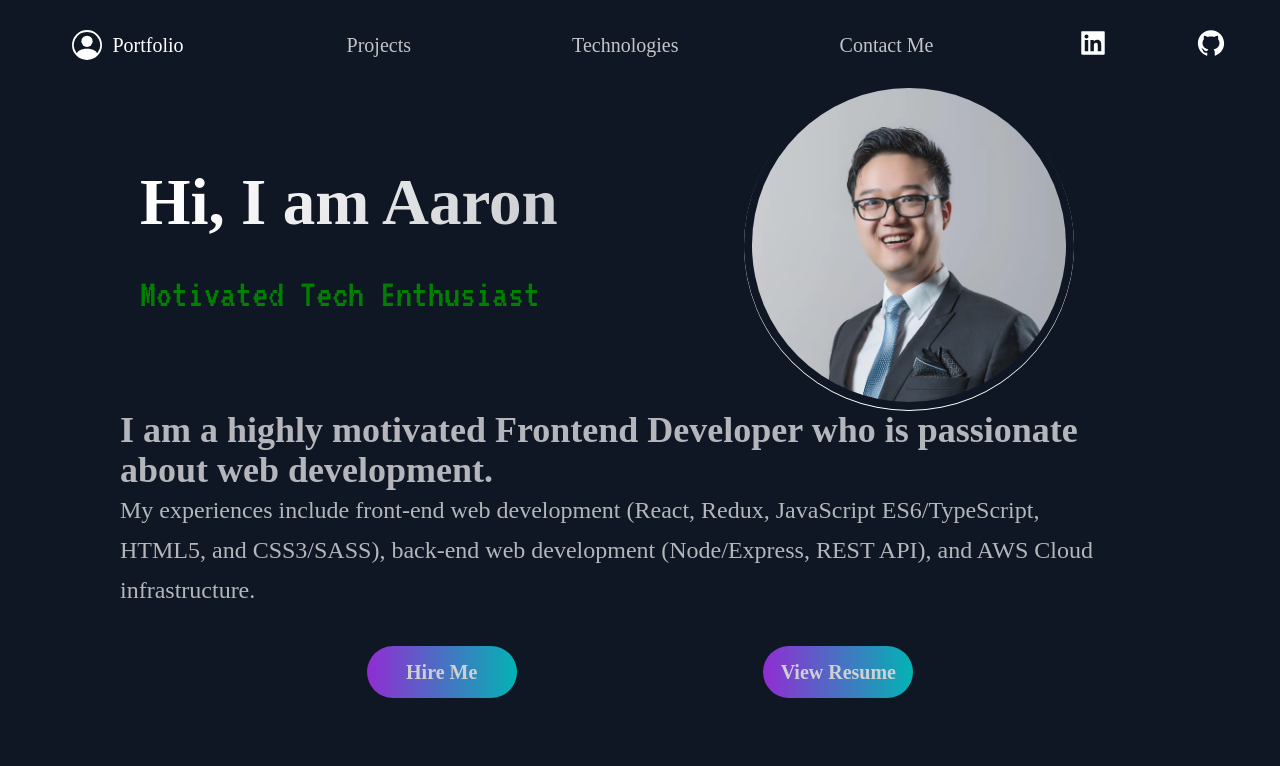
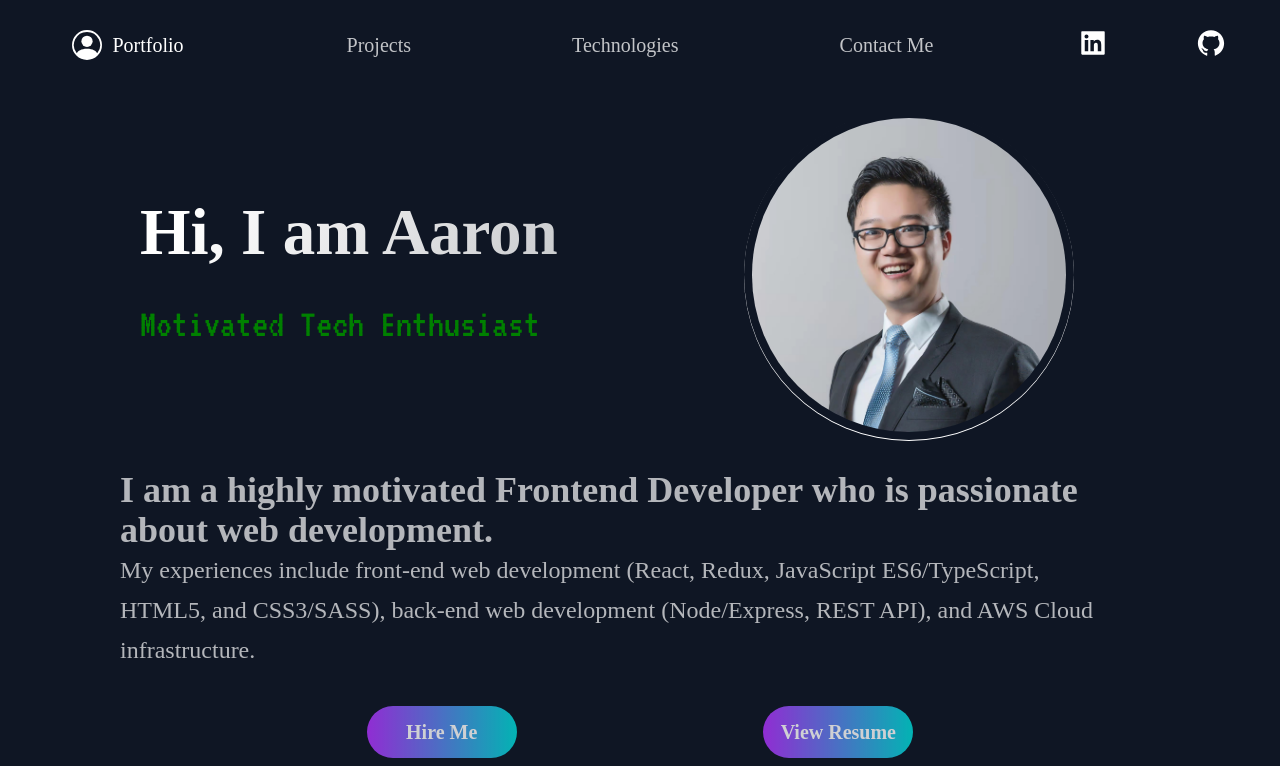
Before and after one commit to Aaron-Lin-74/personal-portfolio, a React (Create React App) app: page / in a window 1280 px wide. Shown: the top 766 px of the page. Built offline with nearby package versions, Linux system fonts and the light colour scheme.

Commit message:
feat: add more space on top and bottom of the profile image

```diff
--- a/src/components/Hero/Hero.scss
+++ b/src/components/Hero/Hero.scss
@@ -22,6 +22,7 @@
       display: flex;
       justify-content: center;
       align-items: center;
+      padding: 3rem 0;
       @media screen and (max-width: 768px) {
         flex-direction: column;
       }
```
